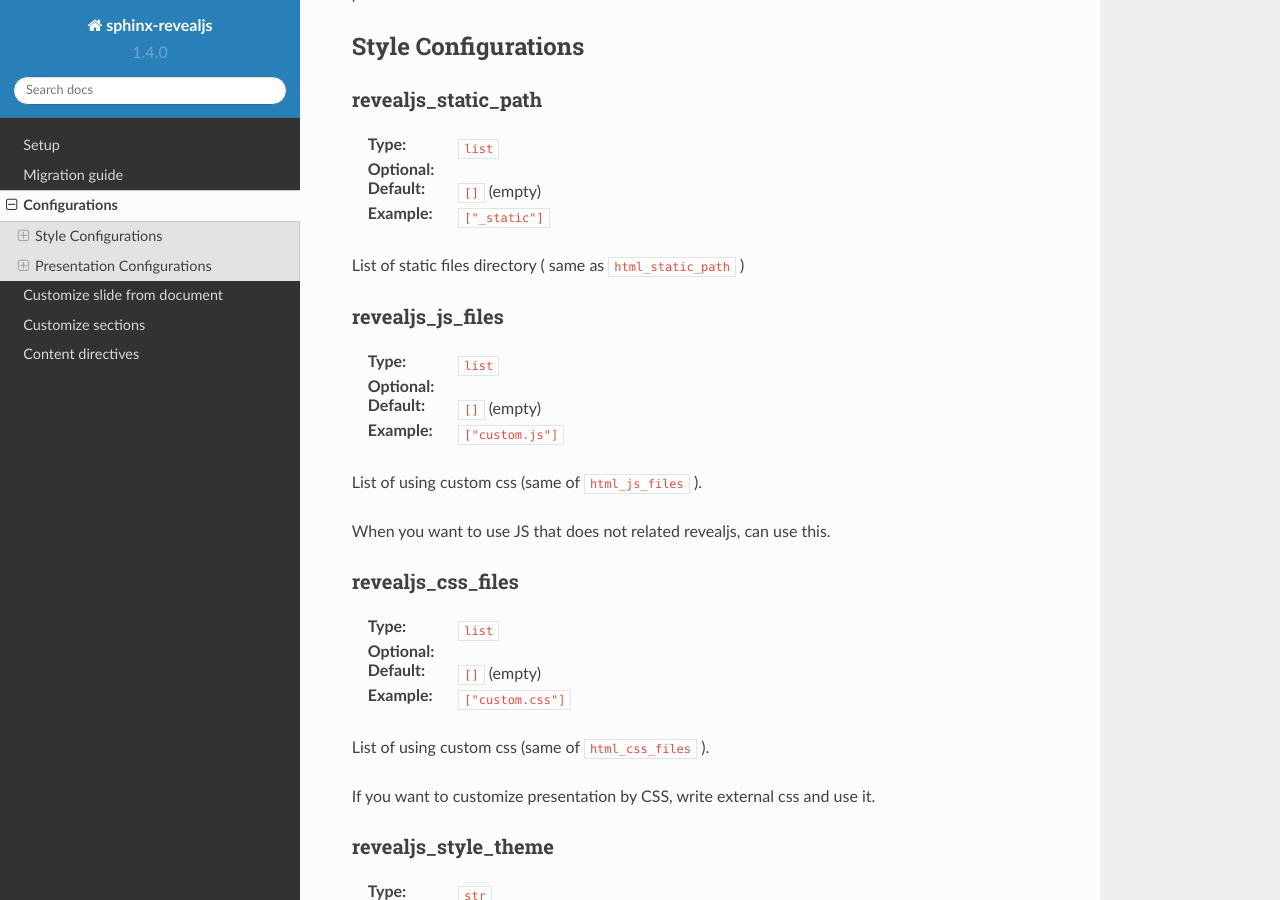
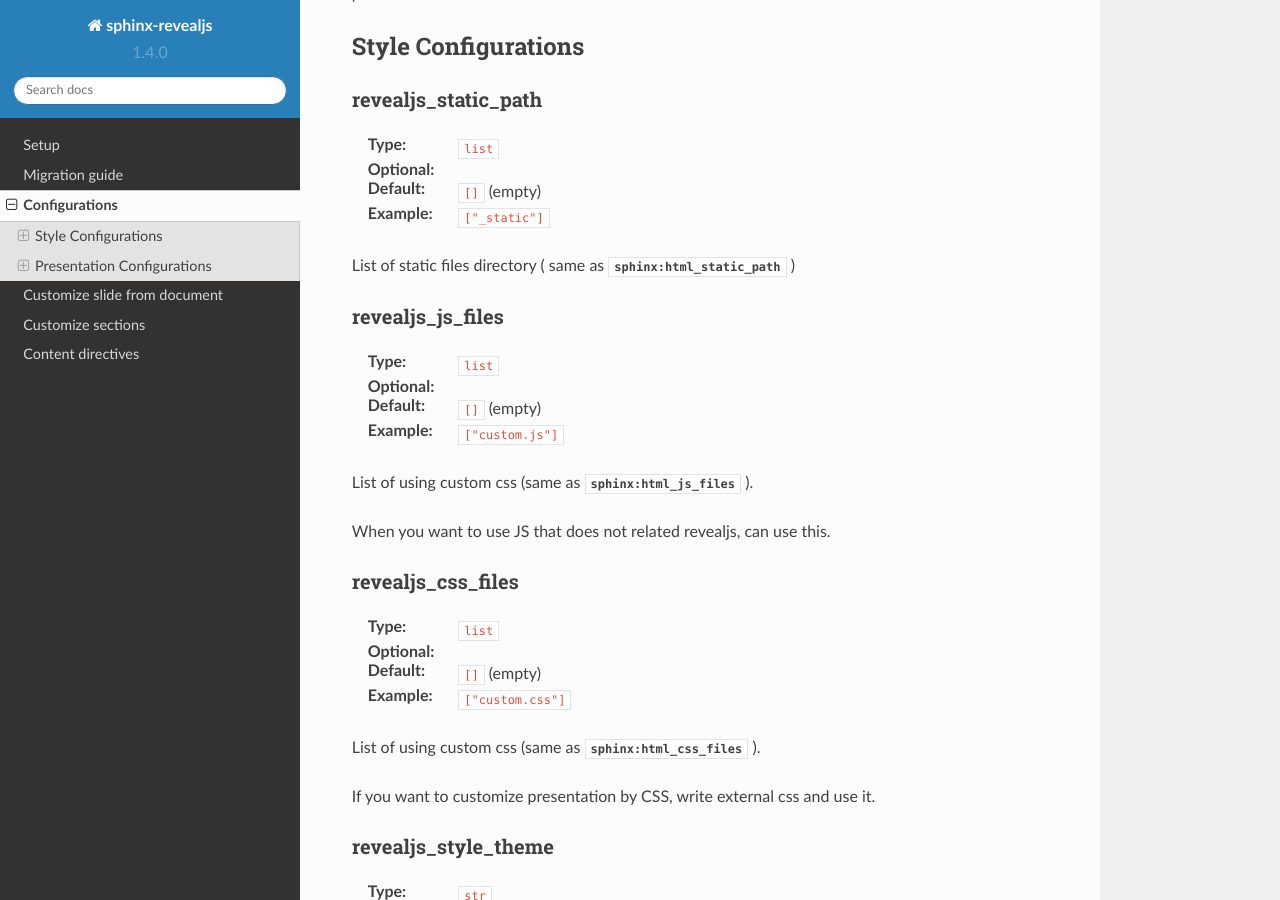
Before and after one commit to attakei/sphinx-revealjs, a Sphinx documentation site: the page built from doc/configurations.rst, in a window 1280 px wide and 900 px high, scrolled down 203 px. Built offline with Sphinx 7.4.7 and the Read the Docs theme 2.0.0, drawn with Linux system fonts in a browser that asks for light colours.

Commit message:
Use confval and link original configurations to sphinx documentation

```diff
--- a/doc/conf.py
+++ b/doc/conf.py
@@ -36,8 +36,7 @@
 htmlhelp_basename = "sphinx-revealjsdoc"
 
 # -- Options for LaTeX output ------------------------------------------------
-latex_elements = {
-}
+latex_elements = {}
 latex_documents = [
     (
         master_doc,
@@ -73,7 +72,16 @@
 # -- Extension configuration -------------------------------------------------
 # For sphinx.ext.intersphinx
 intersphinx_mapping = {
-    "sphinx": ("https://www.sphinx-doc.org", (None, "en/stable/objects.inv")),
+    "sphinx": ("https://www.sphinx-doc.org/en/master", None),
 }
 # For sphinx.ext.todo
 todo_include_todos = True
+
+
+def setup(app):
+    app.add_object_type(
+        "confval",
+        "confval",
+        objname="configuration value",
+        indextemplate="pair: %s; configuration value",
+    )
--- a/doc/configurations.rst
+++ b/doc/configurations.rst
@@ -16,7 +16,7 @@
 :Default: ``[]`` (empty)
 :Example: ``["_static"]``
 
-List of static files directory ( same as ``html_static_path`` )
+List of static files directory ( same as :confval:`sphinx:html_static_path` )
 
 revealjs_js_files
 -----------------
@@ -26,7 +26,7 @@
 :Default: ``[]`` (empty)
 :Example: ``["custom.js"]``
 
-List of using custom css (same of ``html_js_files`` ).
+List of using custom css (same as :confval:`sphinx:html_js_files` ).
 
 When you want to use JS that does not related revealjs, can use this.
 
@@ -38,7 +38,7 @@
 :Default: ``[]`` (empty)
 :Example: ``["custom.css"]``
 
-List of using custom css (same of ``html_css_files`` ).
+List of using custom css (same as :confval:`sphinx:html_css_files` ).
 
 If you want to customize presentation by CSS, write external css and use it.
 
```
